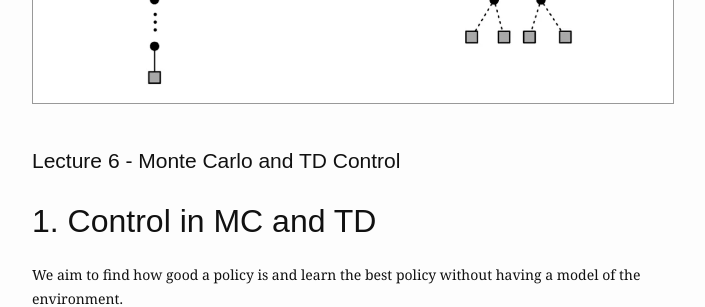
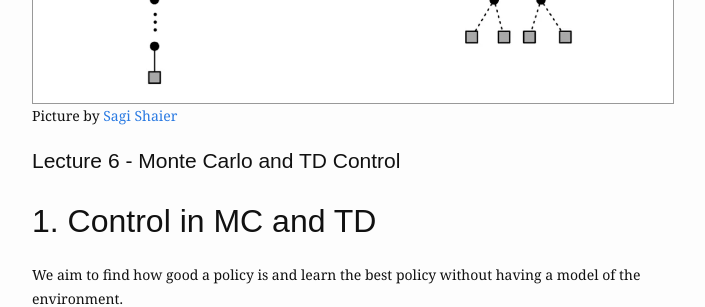
Before and after one commit to eliottvincent/bay, a Jekyll site: the page built from _posts/2024-09-25-RL-SARSA-Q-learning-MC.md, in a window 1280 px wide and 900 px high, scrolled down 592 px. Shown: the part 154-461 px from the top of the window, without its empty margins (288-993 px from the left). Built offline with Jekyll 4.4.1, drawn with Linux system fonts in a browser that asks for light colours.

Commit message:
Update 2024-09-25-RL-SARSA-Q-learning-MC.md

```diff
--- a/_posts/2024-09-25-RL-SARSA-Q-learning-MC.md
+++ b/_posts/2024-09-25-RL-SARSA-Q-learning-MC.md
@@ -9,6 +9,7 @@ og_image: /assets/img/learning/algo_comp.jpeg
 
 <img src="{{ "/assets/img/learning/algo_comp.jpeg" | absolute_url }}" alt="mode_shape" class="post-pic"/>
 <br />
+Picture by [Sagi Shaier](https://towardsdatascience.com/introduction-to-reinforcement-learning-rl-part-6-temporal-difference-td-learning-2a12f0aba9f9)
 <br />
 
 # Lecture 6 - Monte Carlo and TD Control
```
